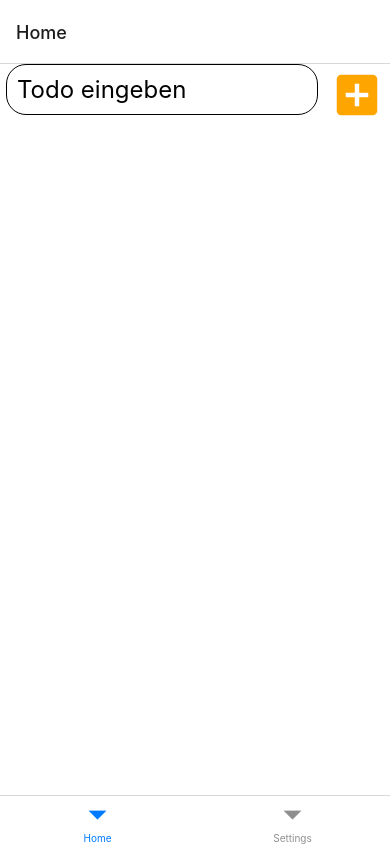
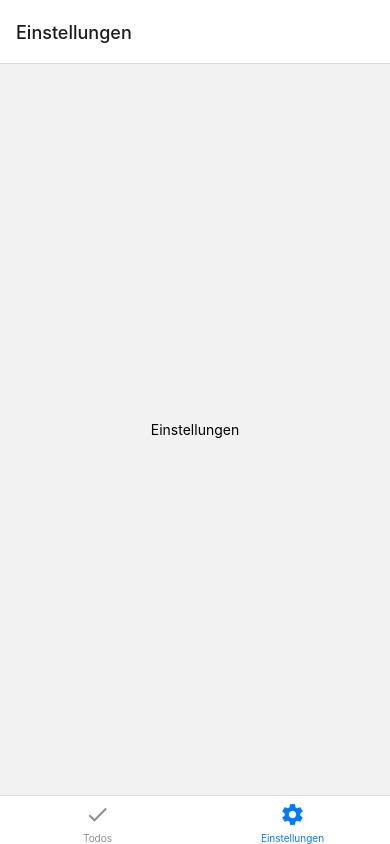
Before and after one commit to behrends/TodosRN, a React Native app: screen /Einstellungen in a window 390 px wide. Built offline with nearby package versions, Linux system fonts and the light colour scheme.

Commit message:
Icons für Tabs

```diff
--- a/App.js
+++ b/App.js
@@ -1,6 +1,7 @@
+import { MaterialIcons } from '@expo/vector-icons';
 import { NavigationContainer } from '@react-navigation/native';
 import { createBottomTabNavigator } from '@react-navigation/bottom-tabs';
-import Home from './screens/Home';
+import Todos from './screens/Todos';
 import Settings from './screens/Settings';
 
 const Tab = createBottomTabNavigator();
@@ -9,8 +10,28 @@ export default function App() {
   return (
     <NavigationContainer>
       <Tab.Navigator>
-        <Tab.Screen name="Home" component={Home} />
-        <Tab.Screen name="Settings" component={Settings} />
+        <Tab.Screen
+          name="Todos"
+          component={Todos}
+          options={{
+            tabBarIcon: ({ color, size }) => (
+              <MaterialIcons name="check" color={color} size={size} />
+            ),
+          }}
+        />
+        <Tab.Screen
+          name="Einstellungen"
+          component={Settings}
+          options={{
+            tabBarIcon: ({ color, size }) => (
+              <MaterialIcons
+                name="settings"
+                color={color}
+                size={size}
+              />
+            ),
+          }}
+        />
       </Tab.Navigator>
     </NavigationContainer>
   );
--- a/screens/Settings.js
+++ b/screens/Settings.js
@@ -3,7 +3,7 @@ import { StyleSheet, Text, View } from 'react-native';
 export default function Settings() {
   return (
     <View style={styles.container}>
-      <Text>Settings!</Text>
+      <Text>Einstellungen</Text>
     </View>
   );
 }
```
Also changed, not shown: screens/Todos.js (renamed from screens/Home.js).
